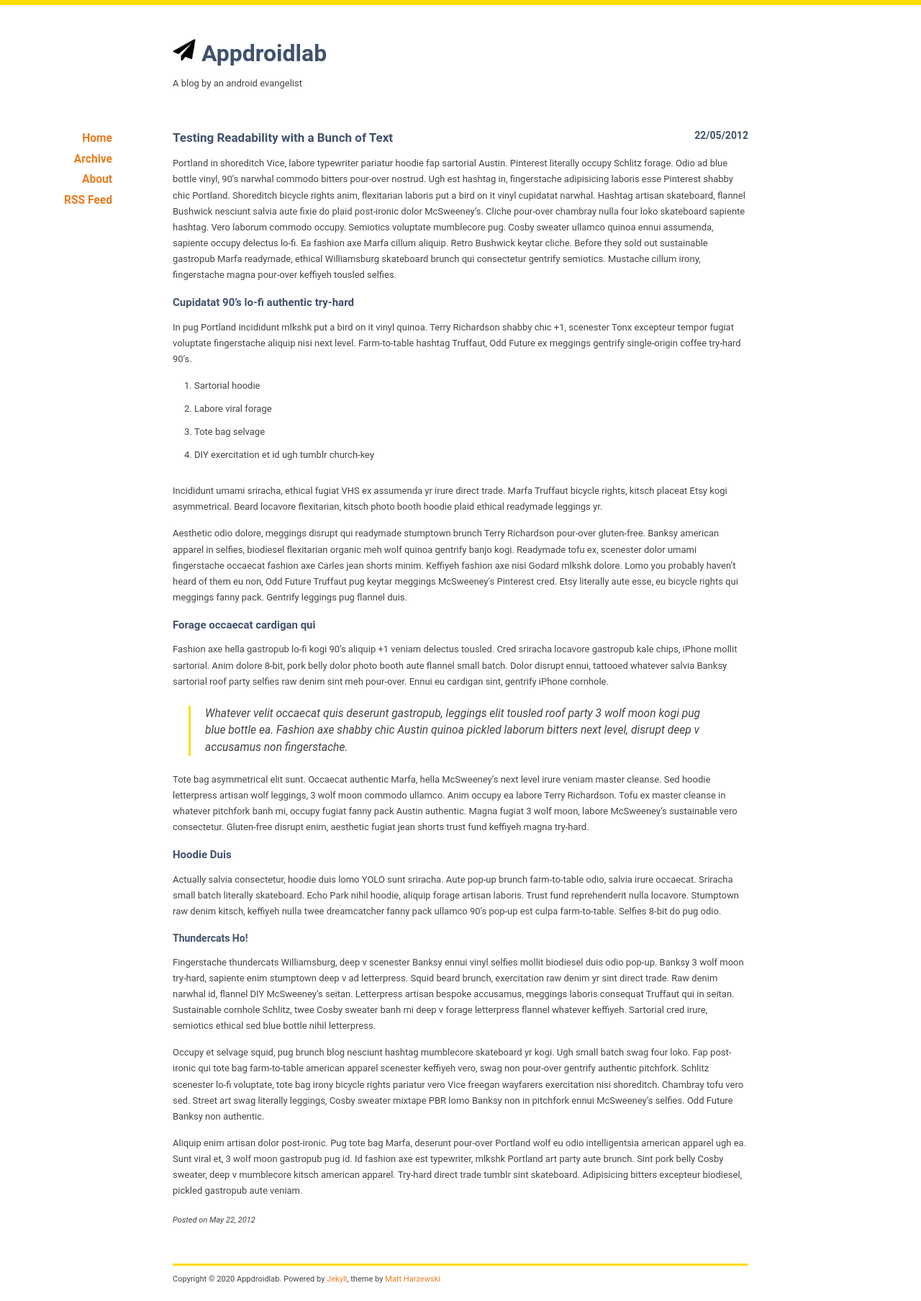
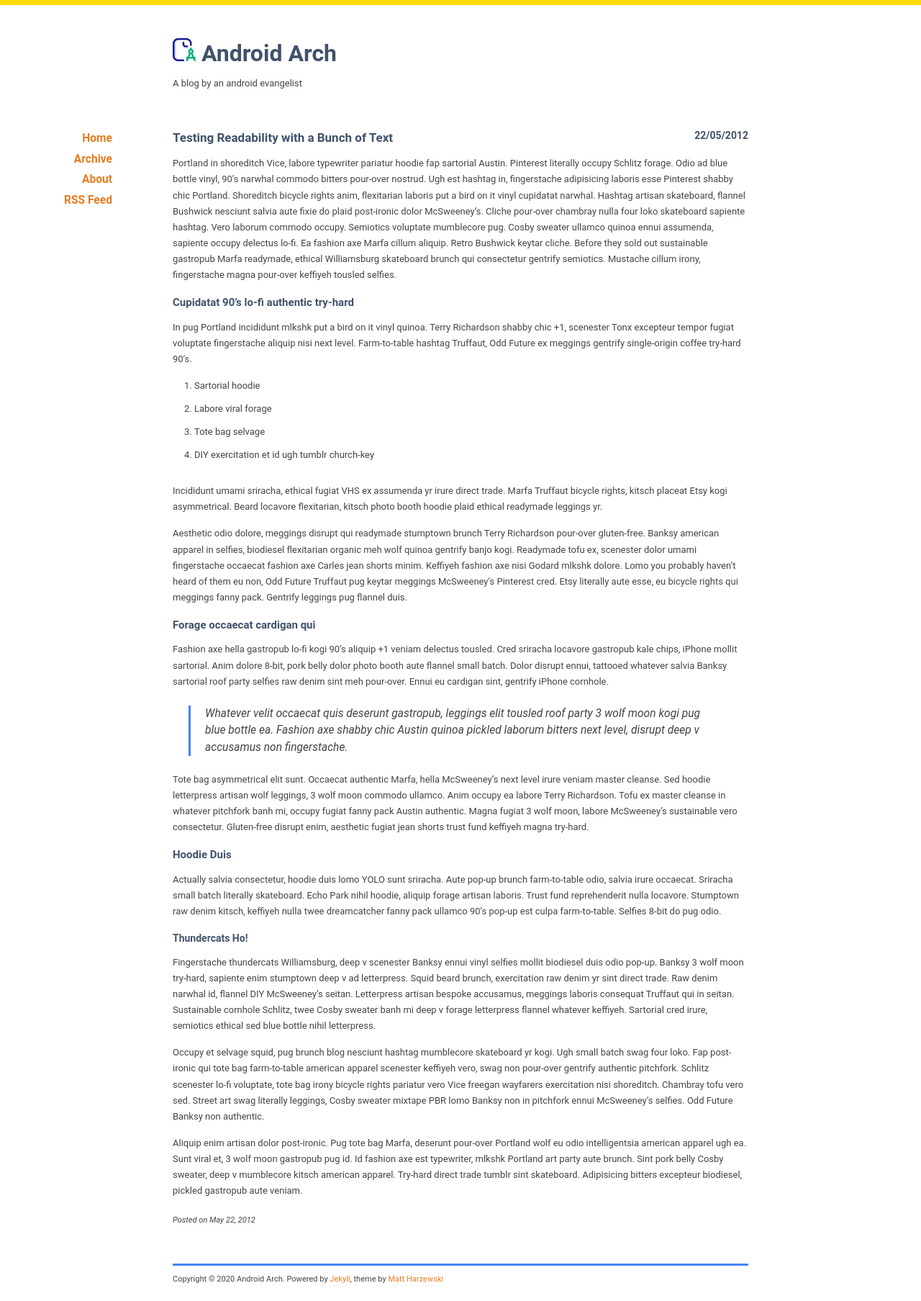
Before and after one commit to cbadhrinath/cbadhrinath.github.io, a Jekyll site: the page built from _posts/2012-05-22-readability-post.md, in a window 1280 px wide. Shown: the whole page at 72% size. Built offline with Jekyll 4.4.1, drawn with Linux system fonts in a browser that asks for light colours; nearby versions of some CDN libraries; comment, search, counter and statistics services are not loaded.

Commit message:
Changes logo asests.

```diff
--- a/_config.yml
+++ b/_config.yml
@@ -1,9 +1,9 @@
-name: Appdroidlab
-url: http://appdroidlab.github.io
+name: Android Arch
+url: http://cbadhrinath.github.io
 description: A blog by an android evangelist
 
 permalink: /:year/:month/:day/:title/
-paginate: 10
+paginate: 5
 pygments: true
 excerpt_separator: "<!-- more -->"
 
--- a/about/index.markdown
+++ b/about/index.markdown
@@ -5,7 +5,7 @@ title: About
 
 This is where you would but a short bio, and/or a description of your site. It also serves as an example of how to set up a standalone page. For example:
 
-<img src="/images/shakespeare.png" class="right" />
+<img src="/images/badhri.png" class="right" />
 **William Shakespeare** (26 April 1564 – 23 April 1616) was an English poet and playwright, widely regarded as the greatest writer in the English language and the world's pre-eminent dramatist. He is often called England's national poet and the "Bard of Avon". His extant works, including some collaborations, consist of about 38 plays, 154 sonnets, two long narrative poems, and a few other verses, the authorship of some of which is uncertain. His plays have been translated into every major living language and are performed more often than those of any other playwright.
 
 Shakespeare was born and brought up in Stratford-upon-Avon. At the age of 18, he married Anne Hathaway—no, not *that* Anne Hathaway—with whom he had three children.
--- a/assets/css/colors-light.css
+++ b/assets/css/colors-light.css
@@ -33,7 +33,7 @@ article h1 a.anchor {
 }
 
 blockquote {
-	border-left: 3px solid #FFDC00;
+	border-left: 3px solid #4285F4;
 }
 
 #sidebar a:hover {
@@ -42,7 +42,7 @@ blockquote {
 }
 
 #footer {
-	border-top: 3px solid #FFDC00;
+	border-top: 3px solid #4285F4;
 }
 
 
```
Also changed, not shown: images/logo.png, images/shakespeare.png (deleted), 1 other file.
